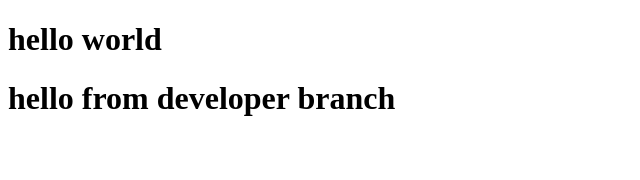
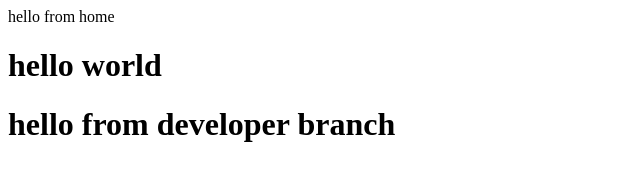
Before and after one commit to Tasnim63/git-collaboration, a plain HTML site: page index.html in a window 1280 px wide. Shown: the whole page, without its empty margins (0-640 px from the left). Drawn offline with Linux system fonts and the light colour scheme.

Commit message:
home added

```diff
--- a/index.html
+++ b/index.html
@@ -7,6 +7,9 @@
     <title>git collaboration</title>
   </head>
   <body>
+    <header>
+      <nav>hello from home</nav>
+    </header>
     <h1>hello world</h1>
     <h1>hello from developer branch</h1>
   </body>
```
